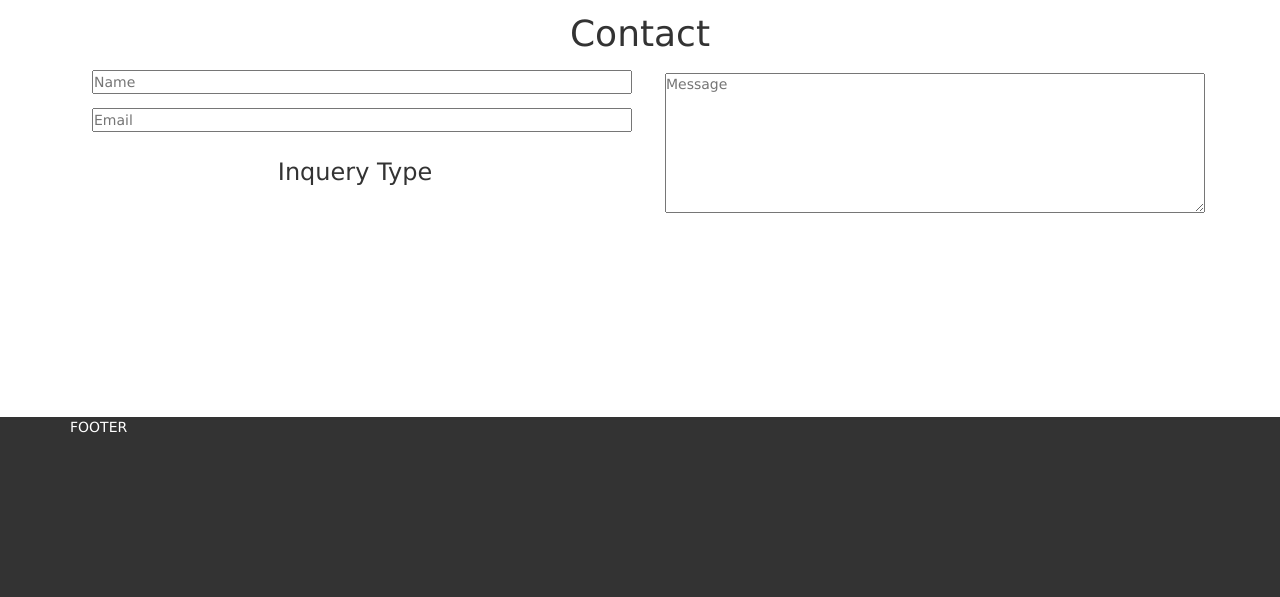
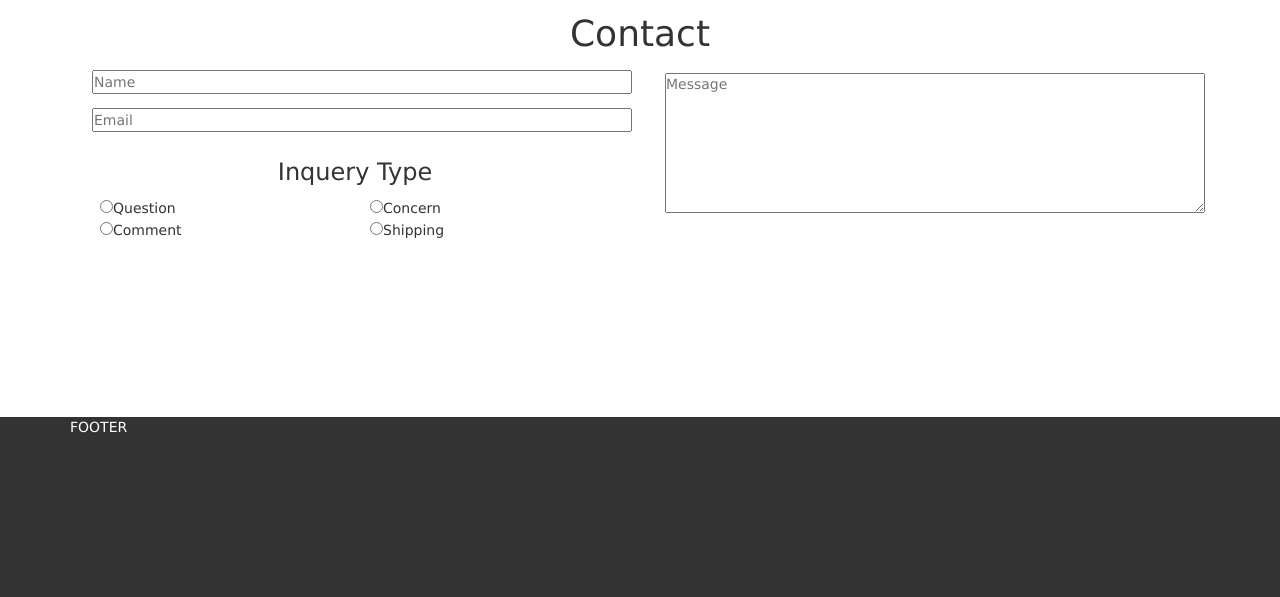
Before and after one commit to daniellabonte/bigfoot, a PHP site: page /contact.php in a window 1280 px wide. Shown: the part 203-800 px from the top of the page. Run offline with PHP 8.4, Linux system fonts and the light colour scheme; data that the repository does not hold is empty; some libraries are stand-ins or nearby versions.

Commit message:
Set up most of contact pages

```diff
--- a/contact.php
+++ b/contact.php
@@ -1,15 +1,25 @@
 <?php include 'header.php'; ?>
+<form name="ContactForm">
 	<center><h1>Contact</h1></center>
 	<div class="col-sm-6">
 		<input type="text" placeholder="Name" class="textbox" name="">
 		<input type="text" placeholder="Email" class="textbox" name="">
 		<center><h3>Inquery Type</h3></center>
-
+		<ul>
+		<div class="col-sm-6">
+			<li><input type="radio" name="Questions" value="Questions">Question</li>
+			<li><input type="radio" name="Questions" value="Comment">Comment</li>
+		</div>
+		<div class="col-sm-6">
+			<li><input type="radio" name="Questions" value="Concern">Concern</li>
+			<li><input type="radio" name="Questions" value="Shipping">Shipping</li>
+			</div>
+		</ul>
 	</div>
 	<div class="col-sm-6">
 		<textarea class="Comment" placeholder="Message"></textarea>
 	</div>
-
+</form>
 <style type="text/css">
 	.textbox
 	{
@@ -22,5 +32,10 @@
 		margin: 10px;
 		height: 10em;
 	}
+
+	li
+	{
+		list-style-type: none;
+	}
 </style>
 <?php include 'footer.php'; ?>
```
Lines whose indentation alone changed are shown as unchanged.
